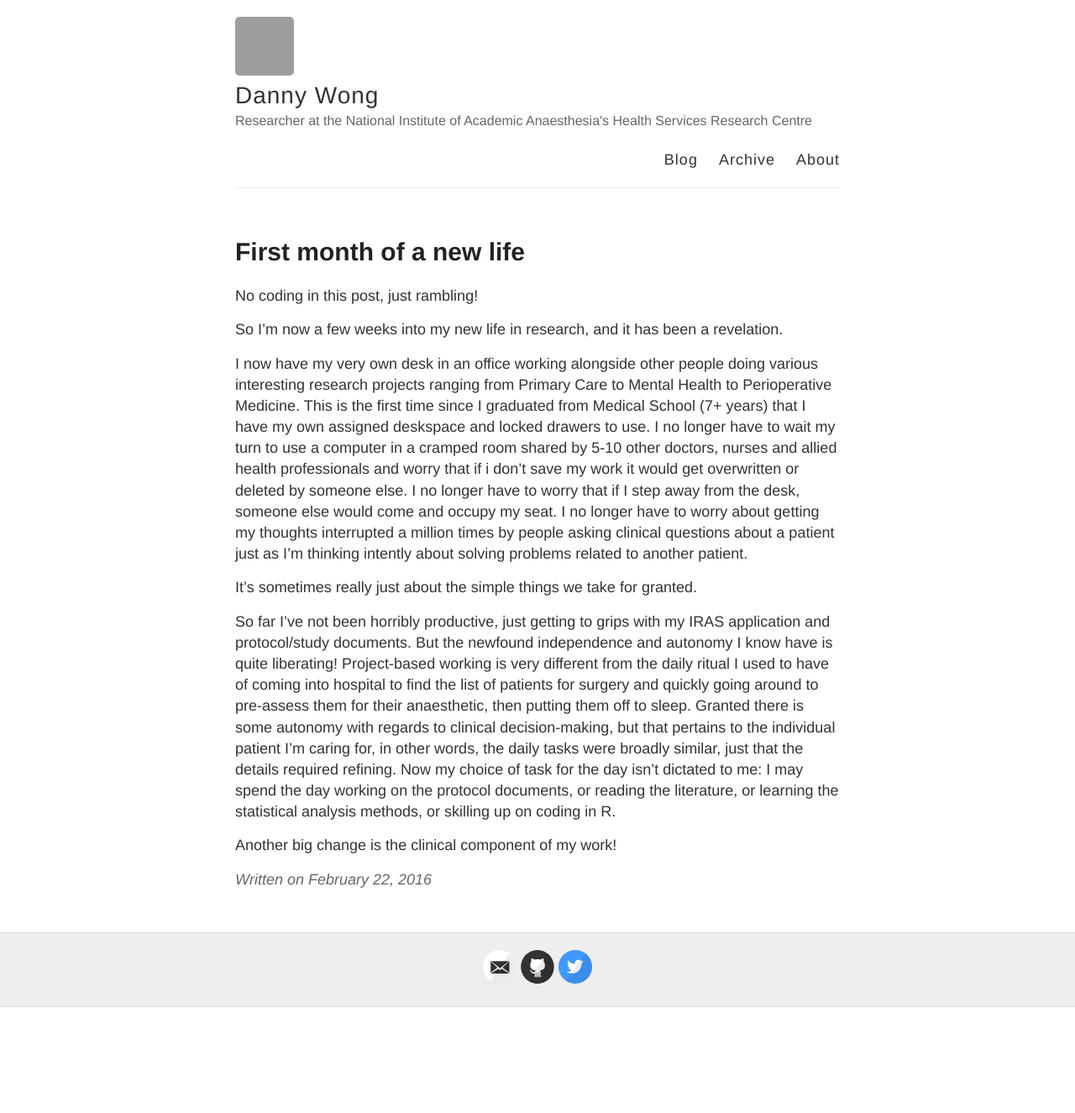
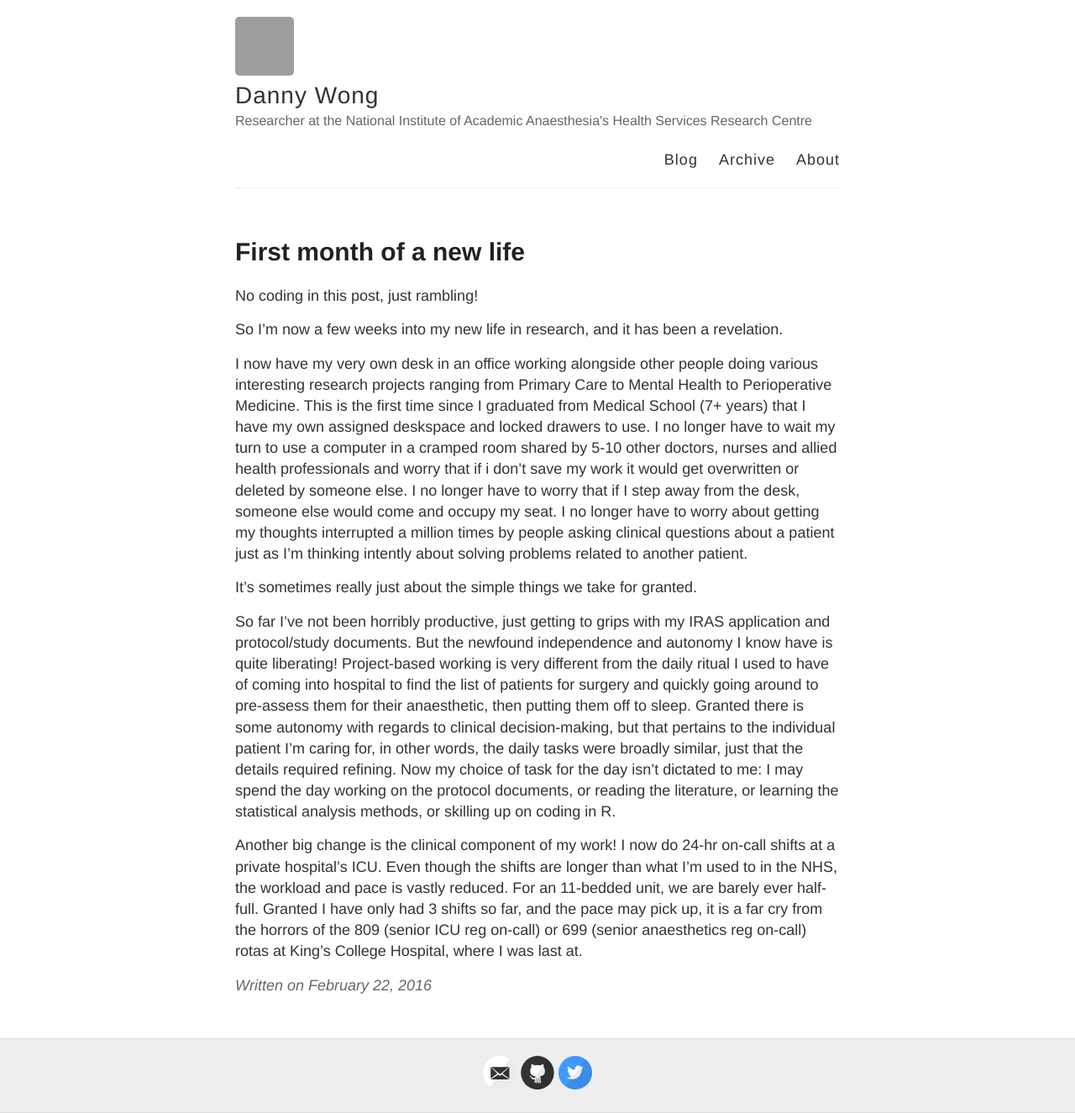
Before and after one commit to dannyjnwong/dannyjnwong.github.io, a Jekyll site: the page built from _posts/2016-02-22-first-month-of-a-new-life.md, in a window 1280 px wide. Shown: the whole page at 84% size. Built offline with Jekyll 4.4.1, drawn with Linux system fonts in a browser that asks for light colours; Markdown is read by kramdown in place of the engine named in the settings; comment, search, counter and statistics services are not loaded; before the commit the page ends 1199 px from its top, so only the background shows below that; some of the changed lines change nothing that is shown; grey boxes are pictures that could not be loaded.

Commit message:
Updated 2016-02-22-first-month-of-a-new-life.md

```diff
--- a/_posts/2016-02-22-first-month-of-a-new-life.md
+++ b/_posts/2016-02-22-first-month-of-a-new-life.md
@@ -1,9 +1,11 @@
 ---
-title: "First month of a new life"
-author: "Danny Wong"
-date: "22 February 2016"
+title: First month of a new life
+author: Danny Wong
+date: 22 February 2016
 layout: post
+published: true
 ---
+
 
 No coding in this post, just rambling!
 
@@ -15,4 +17,4 @@ It's sometimes really just about the simple things we take for granted.
 
 So far I've not been horribly productive, just getting to grips with my IRAS application and protocol/study documents. But the newfound independence and autonomy I know have is quite liberating! Project-based working is very different from the daily ritual I used to have of coming into hospital to find the list of patients for surgery and quickly going around to pre-assess them for their anaesthetic, then putting them off to sleep. Granted there is some autonomy with regards to clinical decision-making, but that pertains to the individual patient I'm caring for, in other words, the daily tasks were broadly similar, just that the details required refining. Now my choice of task for the day isn't dictated to me: I may spend the day working on the protocol documents, or reading the literature, or learning the statistical analysis methods, or skilling up on coding in R.
 
-Another big change is the clinical component of my work!
+Another big change is the clinical component of my work! I now do 24-hr on-call shifts at a private hospital's ICU. Even though the shifts are longer than what I'm used to in the NHS, the workload and pace is vastly reduced. For an 11-bedded unit, we are barely ever half-full. Granted I have only had 3 shifts so far, and the pace may pick up, it is a far cry from the horrors of the 809 (senior ICU reg on-call) or 699 (senior anaesthetics reg on-call) rotas at King's College Hospital, where I was last at.
```
